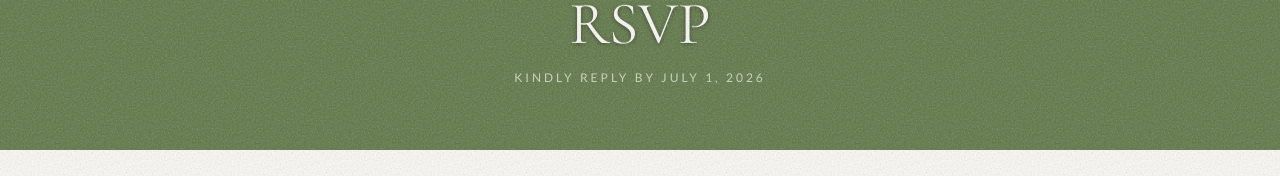
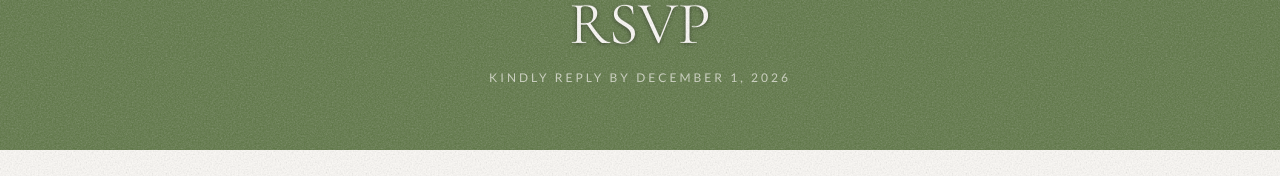
Before and after one commit to jacksakers/Wedsite, a React (Vite) app: page /rsvp in a window 1280 px wide. Shown: the part 135-311 px from the top of the page. Built offline with nearby package versions, Linux system fonts and the light colour scheme; no server answers; the database is empty; sample sign-in values are in the browser's storage.

Commit message:
increased rsvp deadline

```diff
--- a/src/constants/weddingInfo.js
+++ b/src/constants/weddingInfo.js
@@ -15,5 +15,5 @@ export const WEDDING_TIME_DISPLAY = '4:00 PM'
 export const VENUE_NAME = 'The River Road and Jasmine Houses and Gardens'
 export const VENUE_CITY = 'Irmo, SC'
 
-export const RSVP_DEADLINE = 'July 1, 2026'
+export const RSVP_DEADLINE = 'December 1, 2026'
 export const MEAL_OPTIONS = ['Chicken', 'Fish', 'Vegetarian']
```
